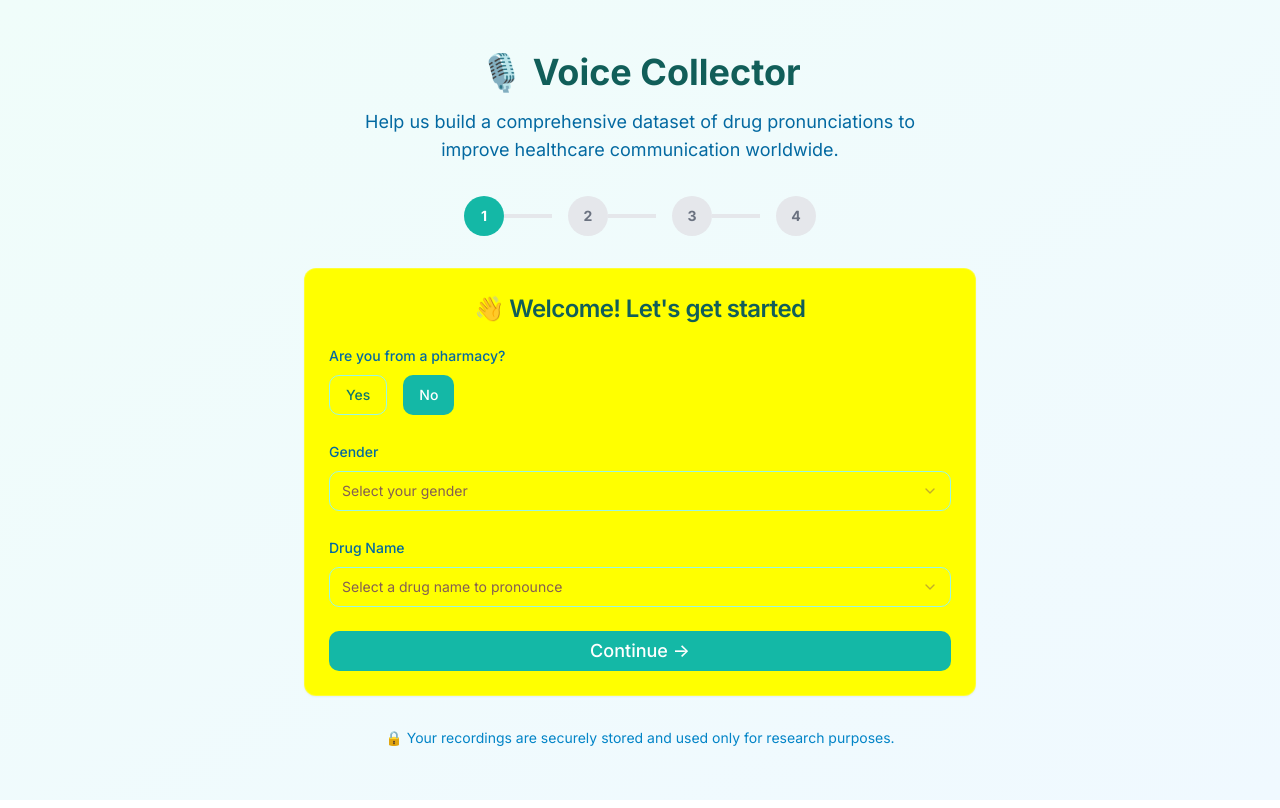
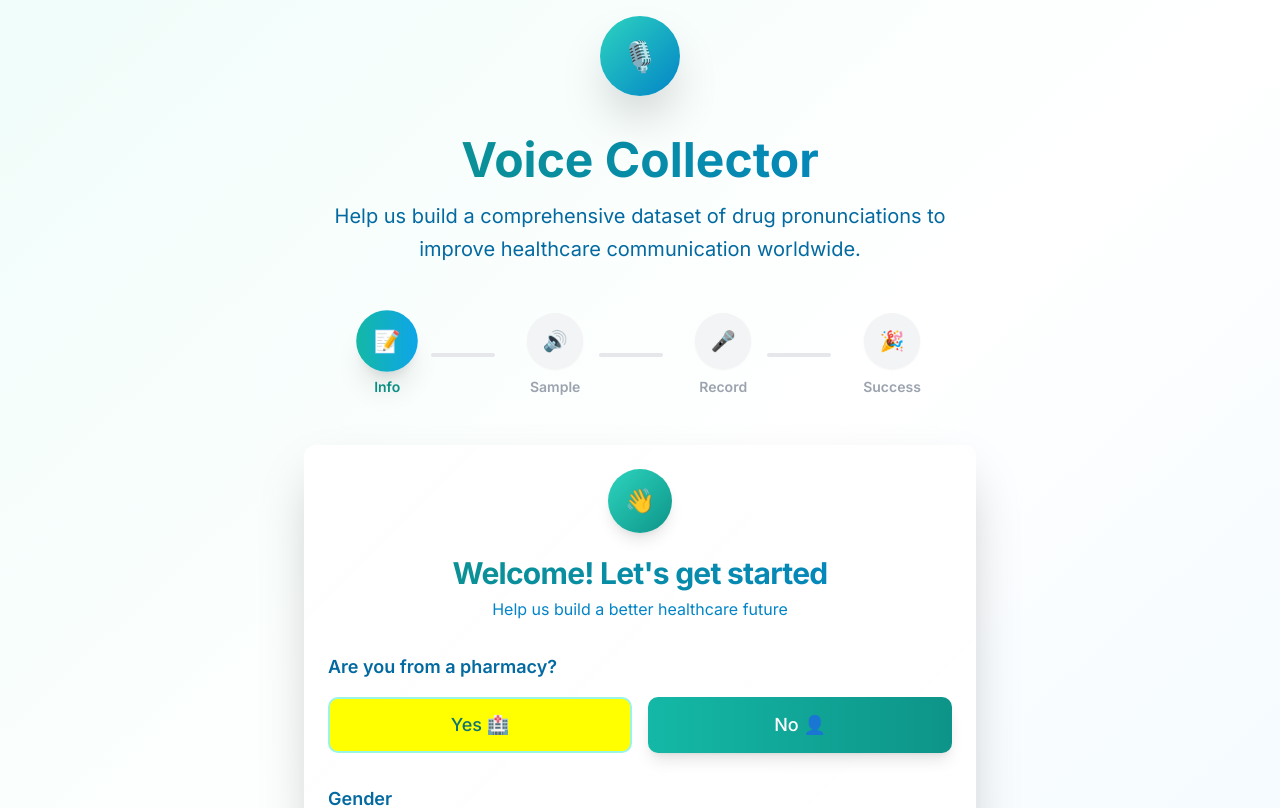
Before and after one commit to mustafaalemam/pharma-voice-gather, a React (Vite) app: page / in a window 1280 px wide. Shown: the top 808 px of the page. Built offline with nearby package versions, Linux system fonts and the light colour scheme.

Commit message:
Refactor: Improve UI with modern design
Update the UI components to align with a more modern design aesthetic.

```diff
--- a/src/components/VoiceCollector.tsx
+++ b/src/components/VoiceCollector.tsx
@@ -1,4 +1,3 @@
-
 import React, { useState, useRef } from 'react';
 import { Card } from '@/components/ui/card';
 import { useToast } from '@/hooks/use-toast';
@@ -157,14 +156,19 @@ const VoiceCollector = () => {
   };
 
   return (
-    <div className="min-h-screen p-4 flex items-center justify-center">
+    <div className="min-h-screen p-4 flex items-center justify-center bg-gradient-to-br from-mint-50 via-white to-ocean-50">
       <div className="w-full max-w-2xl">
         {/* Header */}
-        <div className="text-center mb-8 animate-fade-in">
-          <h1 className="text-4xl font-bold text-mint-800 mb-4">
-            🎙️ Voice Collector
+        <div className="text-center mb-12 animate-fade-in">
+          <div className="mb-6">
+            <div className="inline-flex items-center justify-center w-20 h-20 bg-gradient-to-br from-mint-400 to-ocean-600 rounded-full shadow-2xl mb-4">
+              <span className="text-3xl">🎙️</span>
+            </div>
+          </div>
+          <h1 className="text-5xl font-bold bg-gradient-to-r from-mint-600 to-ocean-600 bg-clip-text text-transparent mb-4">
+            Voice Collector
           </h1>
-          <p className="text-lg text-ocean-700 max-w-xl mx-auto">
+          <p className="text-xl text-ocean-700 max-w-2xl mx-auto leading-relaxed">
             Help us build a comprehensive dataset of drug pronunciations to improve healthcare communication worldwide.
           </p>
         </div>
@@ -173,7 +177,7 @@ const VoiceCollector = () => {
         <ProgressSteps currentStep={currentStep} />
 
         {/* Step Content */}
-        <Card className="glass-card animate-fade-in">
+        <Card className="glass-card animate-fade-in shadow-2xl border-0 backdrop-blur-md bg-white/70">
           {currentStep === 'info' && (
             <UserInfoForm
               userInfo={userInfo}
@@ -217,8 +221,13 @@ const VoiceCollector = () => {
         </Card>
 
         {/* Footer */}
-        <div className="text-center mt-8 text-sm text-ocean-600">
-          <p>🔒 Your recordings are securely stored and used only for research purposes.</p>
+        <div className="text-center mt-8 animate-fade-in">
+          <div className="flex items-center justify-center space-x-2 text-ocean-600">
+            <span className="text-2xl">🔒</span>
+            <p className="text-lg font-medium">
+              Your recordings are securely stored and used only for research purposes.
+            </p>
+          </div>
         </div>
       </div>
     </div>
--- a/src/components/voice-collector/ProgressSteps.tsx
+++ b/src/components/voice-collector/ProgressSteps.tsx
@@ -8,26 +8,44 @@ interface ProgressStepsProps {
 }
 
 const ProgressSteps: React.FC<ProgressStepsProps> = ({ currentStep }) => {
-  const steps: Step[] = ['info', 'sample', 'record', 'success'];
+  const steps: { id: Step; label: string; icon: string }[] = [
+    { id: 'info', label: 'Info', icon: '📝' },
+    { id: 'sample', label: 'Sample', icon: '🔊' },
+    { id: 'record', label: 'Record', icon: '🎤' },
+    { id: 'success', label: 'Success', icon: '🎉' }
+  ];
+
+  const currentStepIndex = steps.findIndex(step => step.id === currentStep);
 
   return (
-    <div className="flex justify-center mb-8">
+    <div className="flex justify-center mb-12">
       <div className="flex items-center space-x-4">
         {steps.map((step, index) => (
-          <div key={step} className="flex items-center">
-            <div className={`w-10 h-10 rounded-full flex items-center justify-center text-sm font-bold transition-colors duration-300 ${
-              currentStep === step
-                ? 'bg-mint-500 text-white'
-                : index < steps.indexOf(currentStep)
-                ? 'bg-mint-200 text-mint-800'
-                : 'bg-gray-200 text-gray-500'
-            }`}>
-              {index + 1}
+          <div key={step.id} className="flex items-center">
+            <div className="flex flex-col items-center">
+              <div className={`w-14 h-14 rounded-full flex items-center justify-center text-lg font-bold transition-all duration-500 shadow-lg ${
+                currentStep === step.id
+                  ? 'bg-gradient-to-r from-mint-500 to-ocean-500 text-white shadow-xl scale-110'
+                  : index < currentStepIndex
+                  ? 'bg-gradient-to-r from-mint-200 to-mint-300 text-mint-800 shadow-md'
+                  : 'bg-gray-100 text-gray-400 shadow-sm'
+              }`}>
+                <span className="text-xl">{step.icon}</span>
+              </div>
+              <span className={`mt-2 text-sm font-semibold transition-colors duration-300 ${
+                currentStep === step.id
+                  ? 'text-mint-600'
+                  : index < currentStepIndex
+                  ? 'text-mint-500'
+                  : 'text-gray-400'
+              }`}>
+                {step.label}
+              </span>
             </div>
             {index < 3 && (
-              <div className={`w-12 h-1 transition-colors duration-300 ${
-                index < steps.indexOf(currentStep)
-                  ? 'bg-mint-200'
+              <div className={`w-16 h-1 mx-4 rounded-full transition-all duration-500 ${
+                index < currentStepIndex
+                  ? 'bg-gradient-to-r from-mint-300 to-mint-400 shadow-sm'
                   : 'bg-gray-200'
               }`} />
             )}
--- a/src/components/voice-collector/UserInfoForm.tsx
+++ b/src/components/voice-collector/UserInfoForm.tsx
@@ -40,37 +40,49 @@ interface UserInfoFormProps {
 const UserInfoForm: React.FC<UserInfoFormProps> = ({ userInfo, setUserInfo, onSubmit }) => {
   return (
     <>
-      <CardHeader>
-        <CardTitle className="text-2xl text-center text-mint-800">
-          👋 Welcome! Let's get started
+      <CardHeader className="text-center pb-8">
+        <div className="mx-auto w-16 h-16 bg-gradient-to-br from-mint-400 to-mint-600 rounded-full flex items-center justify-center mb-4 shadow-lg">
+          <span className="text-2xl">👋</span>
+        </div>
+        <CardTitle className="text-3xl font-bold bg-gradient-to-r from-mint-600 to-ocean-600 bg-clip-text text-transparent">
+          Welcome! Let's get started
         </CardTitle>
+        <p className="text-ocean-600 mt-2">Help us build a better healthcare future</p>
       </CardHeader>
-      <CardContent className="space-y-6">
-        <div>
-          <Label className="text-ocean-700 font-medium mb-3 block">
+      <CardContent className="space-y-8">
+        <div className="space-y-4">
+          <Label className="text-ocean-700 font-semibold text-lg">
             Are you from a pharmacy?
           </Label>
-          <div className="flex gap-4">
+          <div className="grid grid-cols-2 gap-4">
             <Button
               variant={userInfo.isFromPharmacy === true ? "default" : "outline"}
               onClick={() => setUserInfo(prev => ({ ...prev, isFromPharmacy: true }))}
-              className={userInfo.isFromPharmacy === true ? "bg-mint-500 hover:bg-mint-600 text-white" : "border-mint-200 text-mint-700 hover:bg-mint-50"}
+              className={`h-14 text-lg font-medium transition-all duration-300 ${
+                userInfo.isFromPharmacy === true
+                  ? "bg-gradient-to-r from-mint-500 to-mint-600 hover:from-mint-600 hover:to-mint-700 text-white shadow-lg transform hover:scale-105"
+                  : "border-2 border-mint-200 text-mint-700 hover:bg-mint-50 hover:border-mint-300 hover:shadow-md"
+              }`}
             >
-              Yes
+              Yes 🏥
             </Button>
             <Button
               variant={userInfo.isFromPharmacy === false ? "default" : "outline"}
               onClick={() => setUserInfo(prev => ({ ...prev, isFromPharmacy: false, pharmacyName: '' }))}
-              className={userInfo.isFromPharmacy === false ? "bg-mint-500 hover:bg-mint-600 text-white" : "border-mint-200 text-mint-700 hover:bg-mint-50"}
+              className={`h-14 text-lg font-medium transition-all duration-300 ${
+                userInfo.isFromPharmacy === false
+                  ? "bg-gradient-to-r from-mint-500 to-mint-600 hover:from-mint-600 hover:to-mint-700 text-white shadow-lg transform hover:scale-105"
+                  : "border-2 border-mint-200 text-mint-700 hover:bg-mint-50 hover:border-mint-300 hover:shadow-md"
+              }`}
             >
-              No
+              No 👤
             </Button>
           </div>
         </div>
 
         {userInfo.isFromPharmacy && (
-          <div>
-            <Label htmlFor="pharmacy" className="text-ocean-700 font-medium">
+          <div className="space-y-3 animate-fade-in">
+            <Label htmlFor="pharmacy" className="text-ocean-700 font-semibold text-lg">
               Pharmacy Name
             </Label>
             <Input
@@ -78,37 +90,37 @@ const UserInfoForm: React.FC<UserInfoFormProps> = ({ userInfo, setUserInfo, onSu
               placeholder="e.g., Green Life Pharmacy"
               value={userInfo.pharmacyName}
               onChange={(e) => setUserInfo(prev => ({ ...prev, pharmacyName: e.target.value }))}
-              className="mt-2 border-mint-200 focus:ring-mint-500"
+              className="h-12 text-lg border-2 border-mint-200 focus:border-mint-400 focus:ring-mint-400 rounded-xl transition-all duration-300"
             />
           </div>
         )}
 
-        <div>
-          <Label htmlFor="gender" className="text-ocean-700 font-medium">
+        <div className="space-y-3">
+          <Label htmlFor="gender" className="text-ocean-700 font-semibold text-lg">
             Gender
           </Label>
           <Select value={userInfo.gender} onValueChange={(value) => setUserInfo(prev => ({ ...prev, gender: value }))}>
-            <SelectTrigger className="mt-2 border-mint-200 focus:ring-mint-500">
+            <SelectTrigger className="h-12 text-lg border-2 border-mint-200 focus:border-mint-400 focus:ring-mint-400 rounded-xl">
               <SelectValue placeholder="Select your gender" />
             </SelectTrigger>
-            <SelectContent className="bg-white border-mint-200">
-              <SelectItem value="Male">Male</SelectItem>
-              <SelectItem value="Female">Female</SelectItem>
+            <SelectContent className="bg-white border-2 border-mint-200 rounded-xl shadow-xl">
+              <SelectItem value="Male" className="text-lg py-3">👨 Male</SelectItem>
+              <SelectItem value="Female" className="text-lg py-3">👩 Female</SelectItem>
             </SelectContent>
           </Select>
         </div>
 
-        <div>
-          <Label htmlFor="drug" className="text-ocean-700 font-medium">
+        <div className="space-y-3">
+          <Label htmlFor="drug" className="text-ocean-700 font-semibold text-lg">
             Drug Name
           </Label>
           <Select value={userInfo.drugName} onValueChange={(value) => setUserInfo(prev => ({ ...prev, drugName: value }))}>
-            <SelectTrigger className="mt-2 border-mint-200 focus:ring-mint-500">
+            <SelectTrigger className="h-12 text-lg border-2 border-mint-200 focus:border-mint-400 focus:ring-mint-400 rounded-xl">
               <SelectValue placeholder="Select a drug name to pronounce" />
             </SelectTrigger>
-            <SelectContent className="bg-white border-mint-200 max-h-60">
+            <SelectContent className="bg-white border-2 border-mint-200 rounded-xl shadow-xl max-h-60">
               {DRUG_NAMES.map(drug => (
-                <SelectItem key={drug} value={drug}>{drug}</SelectItem>
+                <SelectItem key={drug} value={drug} className="text-lg py-3">💊 {drug}</SelectItem>
               ))}
             </SelectContent>
           </Select>
@@ -116,7 +128,7 @@ const UserInfoForm: React.FC<UserInfoFormProps> = ({ userInfo, setUserInfo, onSu
 
         <Button
           onClick={onSubmit}
-          className="w-full bg-mint-500 hover:bg-mint-600 text-white py-3 text-lg"
+          className="w-full h-14 bg-gradient-to-r from-mint-500 to-ocean-500 hover:from-mint-600 hover:to-ocean-600 text-white text-xl font-semibold rounded-xl shadow-lg hover:shadow-xl transform hover:scale-105 transition-all duration-300"
         >
           Continue →
         </Button>
--- a/src/index.css
+++ b/src/index.css
@@ -93,17 +93,69 @@
   }
 
   body {
-    @apply bg-gradient-to-br from-mint-50 to-ocean-50 text-foreground min-h-screen;
+    @apply bg-gradient-to-br from-mint-50 via-white to-ocean-50 text-foreground min-h-screen;
     font-family: 'Inter', -apple-system, BlinkMacSystemFont, 'Segoe UI', 'Roboto', sans-serif;
+    background-attachment: fixed;
+  }
+
+  /* Enhanced scrollbar */
+  ::-webkit-scrollbar {
+    width: 8px;
+  }
+
+  ::-webkit-scrollbar-track {
+    @apply bg-mint-50;
+  }
+
+  ::-webkit-scrollbar-thumb {
+    @apply bg-gradient-to-b from-mint-300 to-ocean-300 rounded-full;
+  }
+
+  ::-webkit-scrollbar-thumb:hover {
+    @apply bg-gradient-to-b from-mint-400 to-ocean-400;
   }
 }
 
 @layer components {
   .glass-card {
-    @apply bg-white/80 backdrop-blur-sm border border-white/20 shadow-lg;
+    @apply bg-white/90 backdrop-blur-xl border border-white/30 shadow-2xl;
+    background: linear-gradient(135deg, rgba(255, 255, 255, 0.9) 0%, rgba(255, 255, 255, 0.8) 100%);
+    backdrop-filter: blur(20px);
+    -webkit-backdrop-filter: blur(20px);
   }
 
   .recording-pulse {
     @apply animate-pulse-slow;
   }
+
+  /* Enhanced button hover effects */
+  .btn-gradient {
+    @apply transition-all duration-300 transform hover:scale-105 hover:shadow-xl;
+  }
+
+  /* Smooth animations */
+  .animate-fade-in-up {
+    animation: fadeInUp 0.6s ease-out forwards;
+  }
+
+  @keyframes fadeInUp {
+    from {
+      opacity: 0;
+      transform: translateY(30px);
+    }
+    to {
+      opacity: 1;
+      transform: translateY(0);
+    }
+  }
+
+  /* Gradient text effect */
+  .gradient-text {
+    @apply bg-gradient-to-r from-mint-600 to-ocean-600 bg-clip-text text-transparent;
+  }
+
+  /* Enhanced focus states */
+  .focus-enhanced {
+    @apply focus:ring-4 focus:ring-mint-200 focus:border-mint-400 transition-all duration-300;
+  }
 }
```
Also changed, not shown: src/components/voice-collector/SampleAudioPlayer.tsx (+40 -22 lines), src/components/voice-collector/SuccessMessage.tsx (+44 -24 lines), src/components/voice-collector/VoiceRecorder.tsx (+50 -26 lines).
